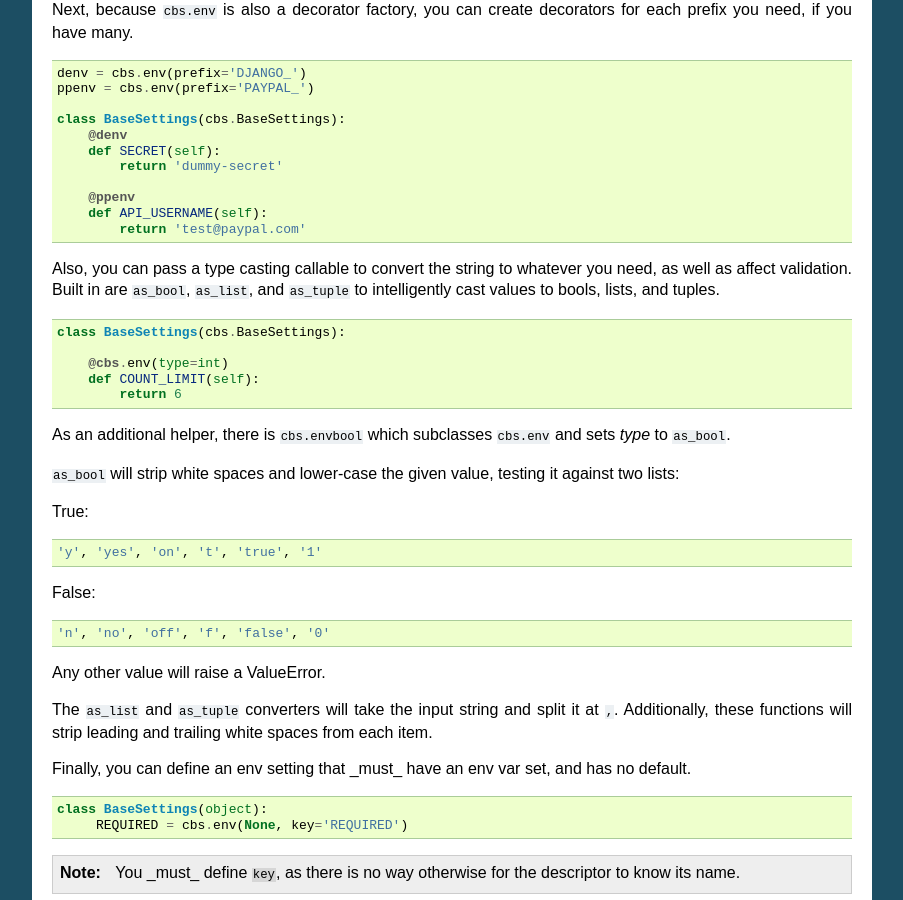
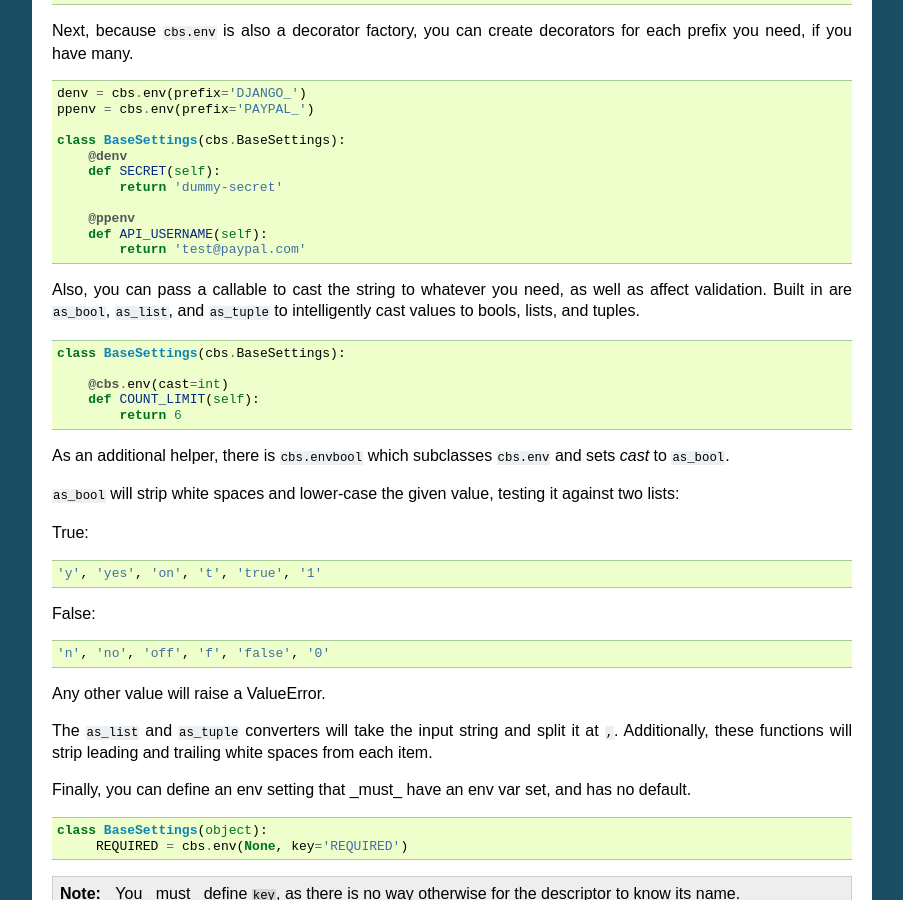
Before and after one commit to funkybob/django-classy-settings, a Sphinx documentation site: the page built from docs/index.rst, in a window 1280 px wide and 900 px high, scrolled down 2141 px. Shown: the whole window, without its empty margins (198-1101 px from the left). Built offline with Sphinx 7.4.7, drawn with Linux system fonts in a browser that asks for light colours.

Commit message:
Rename @env(type) to cast.

```diff
--- a/docs/api.rst
+++ b/docs/api.rst
@@ -20,8 +20,8 @@
    Prefixes the method name to determine the environment variable checked
    for this value.
 
-type
-   A callable to help with type-casting values.
+cast
+   A callable to help with casting/validating values.
 
 The key is always prefixed, using the value of cbs.DEFAULT_ENV_PREFIX if none is specified.
 
--- a/docs/changelog.rst
+++ b/docs/changelog.rst
@@ -1,5 +1,10 @@
 Change Log
 ==========
+
+2.1.1 (2017-09-22)
+------------------
+
+- Renamed @env(type) to cast
 
 2.1.0 (2017-08-10)
 ------------------
--- a/docs/index.rst
+++ b/docs/index.rst
@@ -132,20 +132,20 @@
            return 'test@paypal.com'
 
 
-Also, you can pass a type casting callable to convert the string to whatever
-you need, as well as affect validation. Built in are ``as_bool``, ``as_list``,
-and ``as_tuple`` to intelligently cast values to bools, lists, and tuples.
+Also, you can pass a callable to cast the string to whatever you need, as well
+as affect validation. Built in are ``as_bool``, ``as_list``, and ``as_tuple``
+to intelligently cast values to bools, lists, and tuples.
 
 .. code-block:: python
 
    class BaseSettings(cbs.BaseSettings):
 
-       @cbs.env(type=int)
+       @cbs.env(cast=int)
        def COUNT_LIMIT(self):
            return 6
 
 As an additional helper, there is ``cbs.envbool`` which subclasses ``cbs.env``
-and sets `type` to ``as_bool``.
+and sets `cast` to ``as_bool``.
 
 ``as_bool`` will strip white spaces and lower-case the given value, testing
 it against two lists:
```
Also changed, not shown: cbs/__init__.py (+9 -7 lines), 1 other file.
